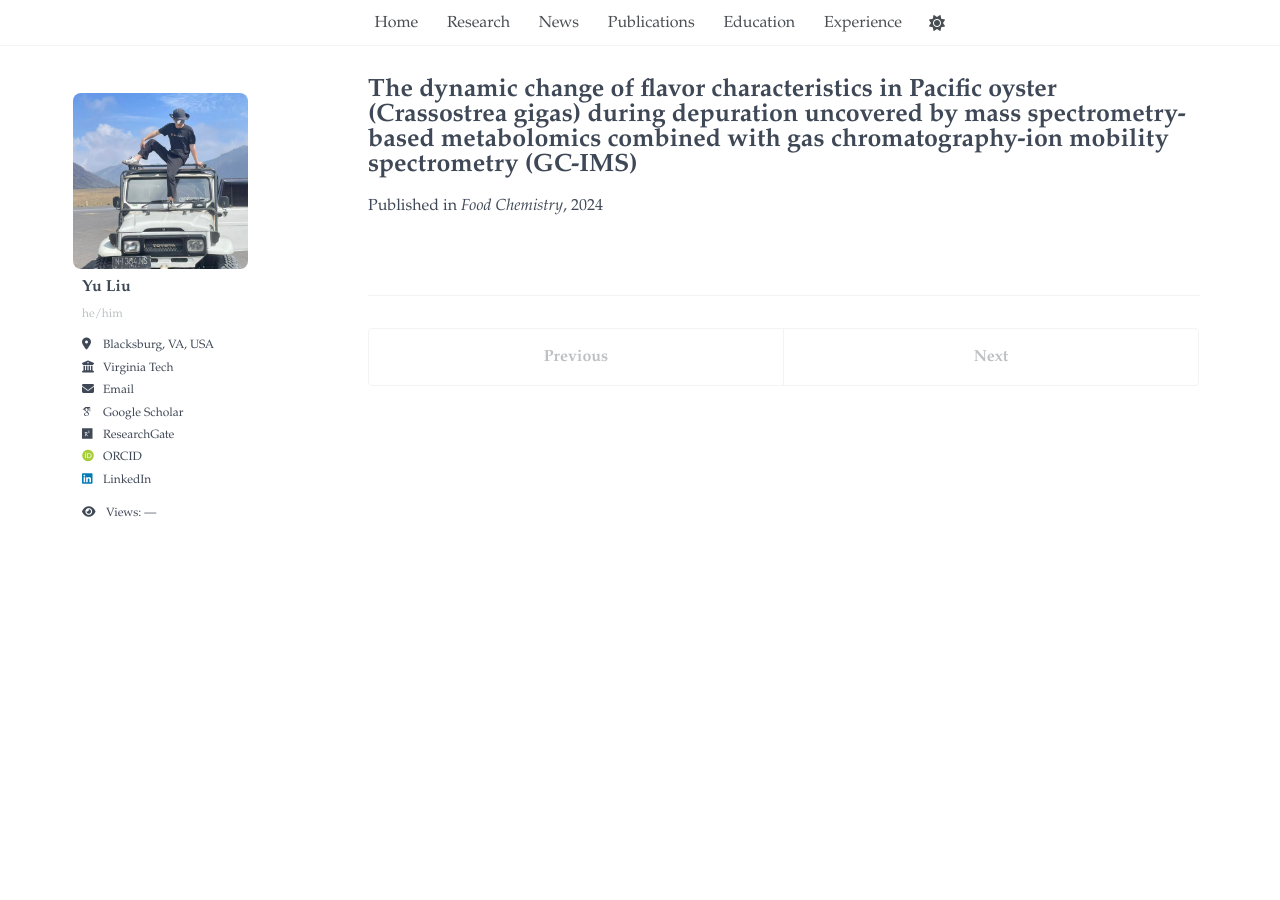
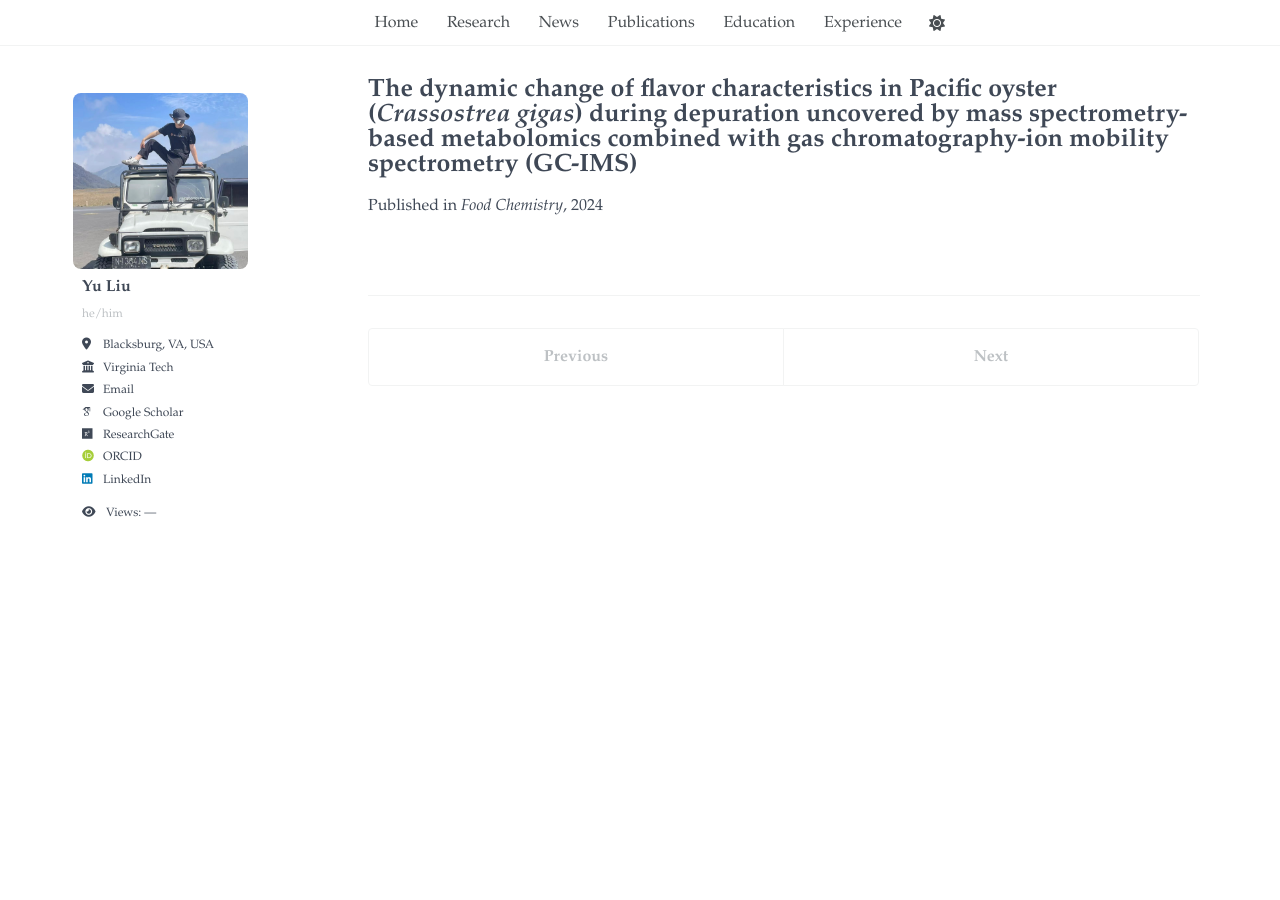
Before and after one commit to yuliu0322/yuliu0322.github.io, a Jekyll site: the page built from _publications/2024-01-01-gcms-flavor.md, in a window 1280 px wide. Built offline with Jekyll 4.4.1, drawn with Linux system fonts in a browser that asks for light colours; some web fonts are replaced; a script bundle is joined from its source files by our own code; library files that are not in the unit come from our copies.

```diff
--- a/_publications/2024-01-01-gcms-flavor.md
+++ b/_publications/2024-01-01-gcms-flavor.md
@@ -1,5 +1,5 @@
 ---
-title: "The dynamic change of flavor characteristics in Pacific oyster (Crassostrea gigas) during depuration uncovered by mass spectrometry-based metabolomics combined with gas chromatography-ion mobility spectrometry (GC-IMS)"
+title: "The dynamic change of flavor characteristics in Pacific oyster (<i>Crassostrea gigas</i>) during depuration uncovered by mass spectrometry-based metabolomics combined with gas chromatography-ion mobility spectrometry (GC-IMS)"
 collection: publications
 permalink: /publication/gcms-flavor/
 date: 2024-01-01
```
